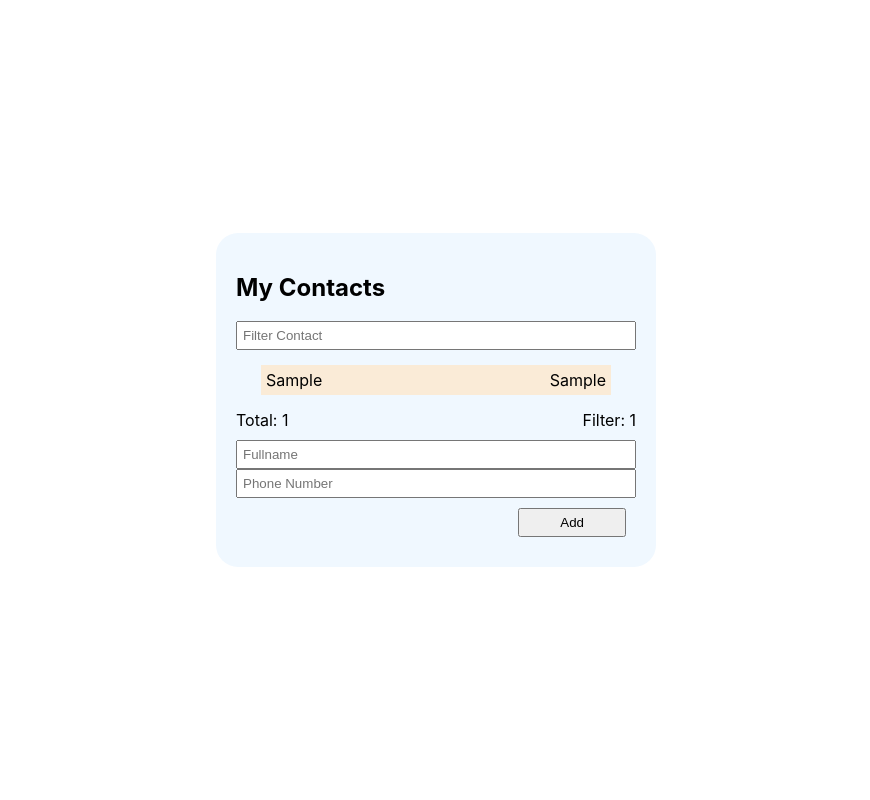
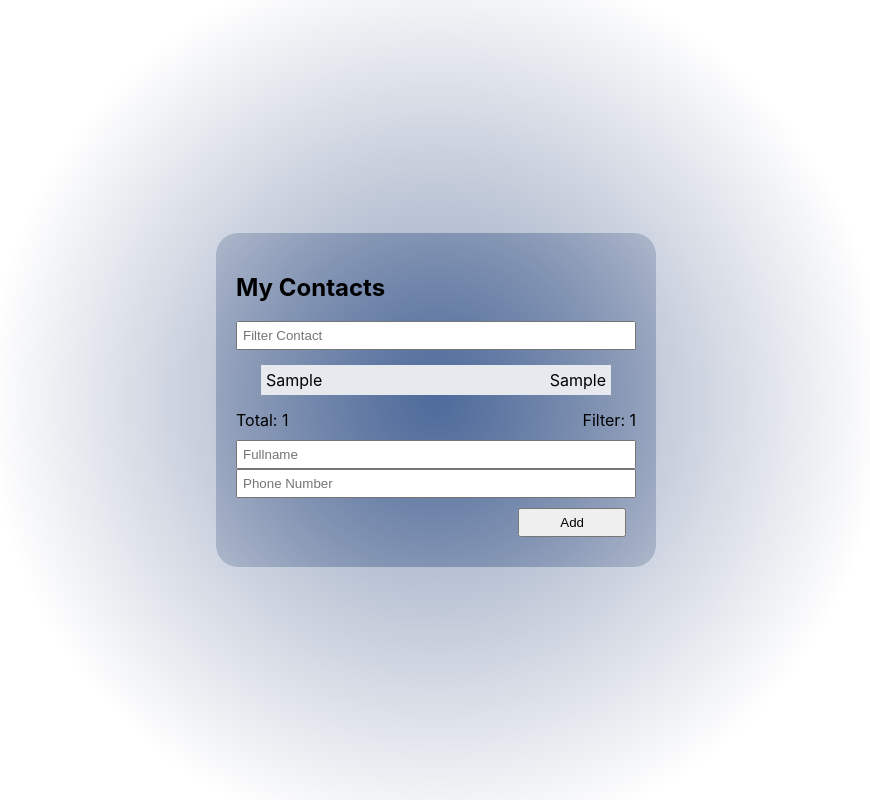
Before and after one commit to Hololopoto/contacts-app, a React (Create React App) app: page / in a window 1280 px wide. Both pictures are taken after typing "Sample", "Sample" into the empty fields and a click on the button "Add". Shown: the whole page, without its empty margins (204-1074 px from the left). Built offline with nearby package versions, Linux system fonts and the light colour scheme.

Commit message:
Update background color and image in App.css Add deleteContact function in List component Update Contacts component to pass deleteContact prop to List component Update background image in index.css

```diff
--- a/src/App.css
+++ b/src/App.css
@@ -13,7 +13,8 @@ li {
 
 #container {
   width: 400px;
-  background-color: aliceblue;
+  background-image: url(/src/components/Contact/Images/light-blue.svg);
+  background-position: center;
   padding: 20px;
   border-radius: 22px;
 }
@@ -30,7 +31,7 @@ input {
   padding: 0 25px 0 25px;
 }
 .list > li {
-  background-color: antiquewhite;
+  background-color: #e6e9ee;
   padding: 5px;
   margin-bottom: 2px;
   display: flex;
--- a/src/components/Contact/List/list.js
+++ b/src/components/Contact/List/list.js
@@ -1,6 +1,6 @@
 import { useState } from "react";
 
-function List({ contacts }) {
+function List({ contacts, deleteContact }) {
   const [filterText, setFilterText] = useState("");
   const filtered = contacts.filter((item) => {
     return Object.keys(item).some((key) =>
@@ -21,7 +21,7 @@ function List({ contacts }) {
 
       <ul className="list">
         {filtered.map((contact, i) => (
-          <li key={i}>
+          <li onClick={deleteContact} key={i}>
             <span className="name">{contact.fullname}</span>
             <span className="phone">{contact.phone_number}</span>
           </li>
--- a/src/components/Contact/index.js
+++ b/src/components/Contact/index.js
@@ -3,6 +3,13 @@ import List from "./List/list";
 import Form from "./Form/form";
 
 function Contacts() {
+  const deleteContact = (index) => {
+    const updatedContacts = [...contacts];
+    updatedContacts.splice(index, 1);
+    setContacts(updatedContacts);
+  };
+
+  // Usage: <List contacts={contacts} deleteContact={deleteContact} />
   const [contacts, setContacts] = useState([
     // {
     //   fullname: "Betül",
@@ -23,7 +30,7 @@ function Contacts() {
   return (
     <div id="container">
       <h2>My Contacts</h2>
-      <List contacts={contacts} />
+      <List contacts={contacts} deleteContact={deleteContact} />
       <Form addContact={setContacts} contacts={contacts} />
     </div>
   );
--- a/src/index.css
+++ b/src/index.css
@@ -1,13 +1,17 @@
 body {
   margin: 0;
-  font-family: -apple-system, BlinkMacSystemFont, 'Segoe UI', 'Roboto', 'Oxygen',
-    'Ubuntu', 'Cantarell', 'Fira Sans', 'Droid Sans', 'Helvetica Neue',
+  background-image: url(/src/components/Contact/Images/light-blue.svg);
+  background-position: center;
+  background-repeat: no-repeat;
+
+  font-family: -apple-system, BlinkMacSystemFont, "Segoe UI", "Roboto", "Oxygen",
+    "Ubuntu", "Cantarell", "Fira Sans", "Droid Sans", "Helvetica Neue",
     sans-serif;
   -webkit-font-smoothing: antialiased;
   -moz-osx-font-smoothing: grayscale;
 }
 
 code {
-  font-family: source-code-pro, Menlo, Monaco, Consolas, 'Courier New',
+  font-family: source-code-pro, Menlo, Monaco, Consolas, "Courier New",
     monospace;
 }
```
Also changed, not shown: src/components/Contact/Images/light-blue.svg (added).
